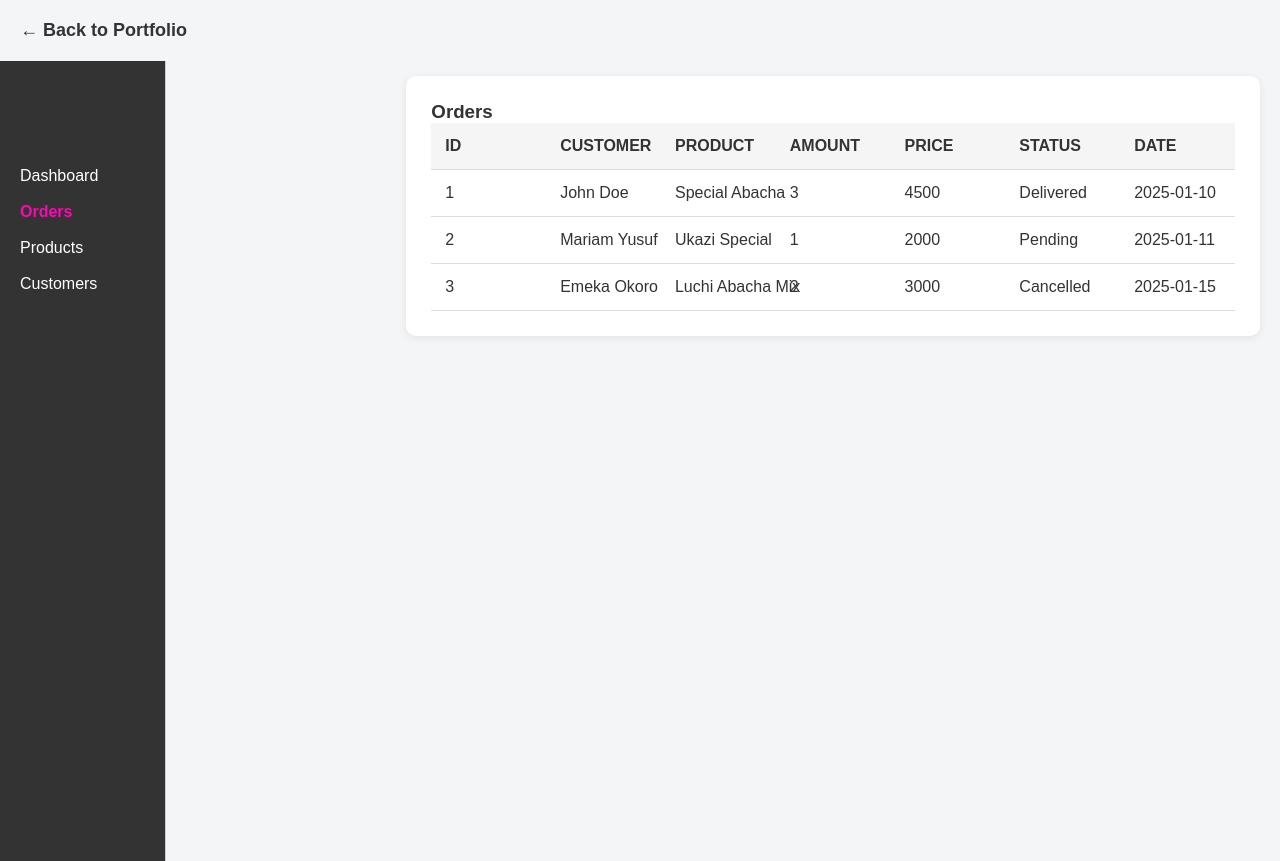
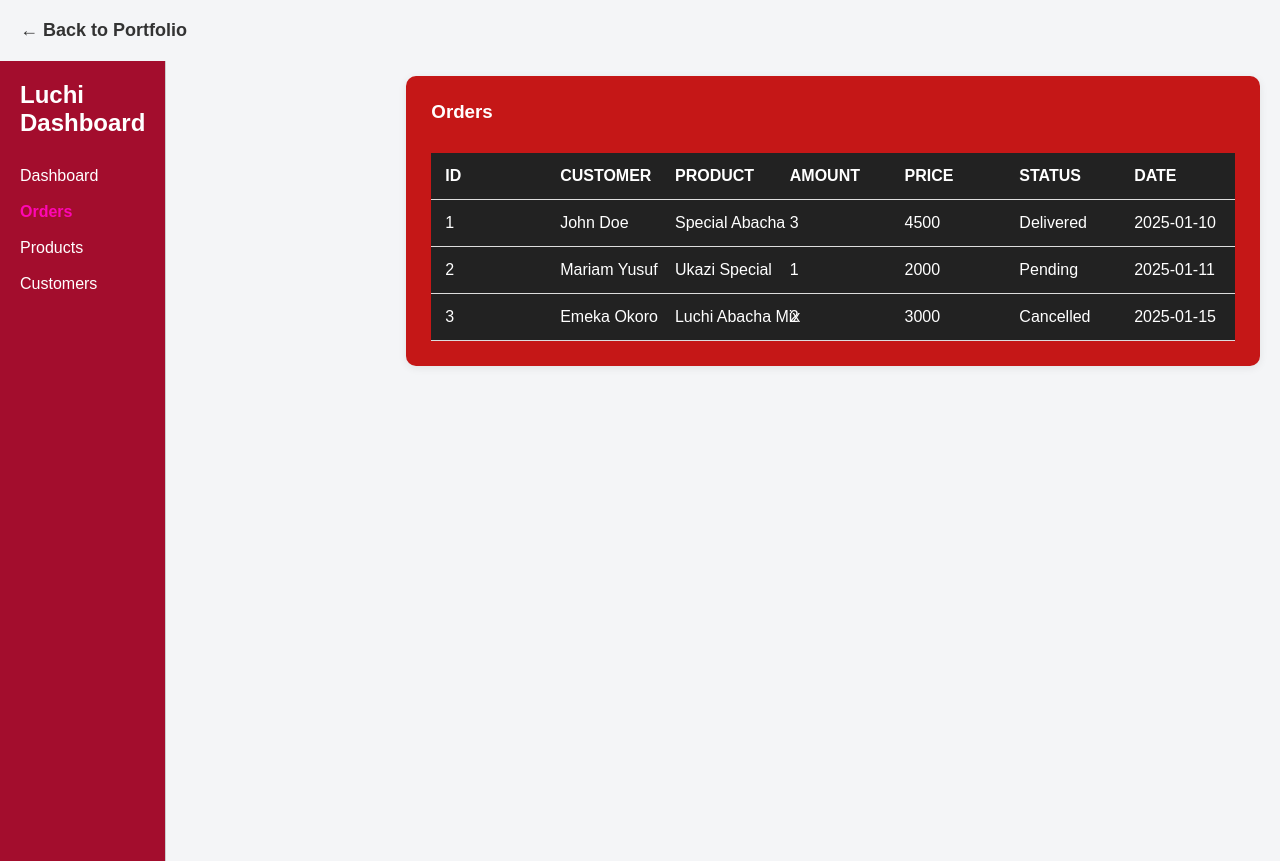
Before and after one commit to Nenyebaby24/Luchi-Special-Abacha-Dashboard, a React (Vite) app: page /orders in a window 1280 px wide. Built offline with nearby package versions, Linux system fonts and the light colour scheme.

Commit message:
Made Table stop overlapping on monile view

```diff
--- a/src/Styles/chart.css
+++ b/src/Styles/chart.css
@@ -25,7 +25,7 @@
 
 .chart-bar {
   width: 40px;
-  background: #f846b4;
+  background: #a30d2d;
   border-radius: 6px 6px 0 0;
 }
 
--- a/src/Styles/sidebar.css
+++ b/src/Styles/sidebar.css
@@ -1,11 +1,14 @@
 .sidebar {
   width: 250px;
-  background: #333;
+  background: #a30d2d;
   padding: 20px;
   height: 100vh;
   border-right: 1px solid #ccc;
   transition: transform 0.35s ease-in-out;
   z-index: 999;
+}
+.logo{
+  color:#fff
 }
 
 .sidebar ul {
--- a/src/Styles/table.css
+++ b/src/Styles/table.css
@@ -1,5 +1,6 @@
 .page {
-  background: #fff;
+  background: #c51717;
+  color: #fff;
   padding: 25px;
   margin-left: 240px;
   margin-top: 15px;
@@ -7,6 +8,8 @@
   width: calc(100% - 260px);
   box-shadow: 0 2px 8px rgba(0,0,0,0.08);
 }
+
+
 
 /* full width + scroll-safe */
 .table-container {
@@ -19,7 +22,8 @@
   width: 100%;
   border-collapse: collapse;
   table-layout: fixed;       /* forces perfect column alignment */
-  background: white;
+  background: #222;
+  margin-top: 30px;
 }
 
 /* aligned cells */
@@ -35,9 +39,13 @@
 /* header */
 .custom-table th {
   font-weight: 600;
-  background: #f5f5f5;
+  background: #222;
+  color: #fff;
 }
 
+.custom-table td{
+  color: #fff;
+}
 .custom-table tbody tr:hover {
   background: #fafafa;
 }
@@ -51,7 +59,9 @@
 
   .custom-table th,
   .custom-table td {
+    white-space: normal;   /* allow wrapping */
+    word-break: break-word; /* prevents text pushing rows */
     font-size: 14px;
-    padding: 10px;
+    padding: 12px 8px;
   }
 }
```
